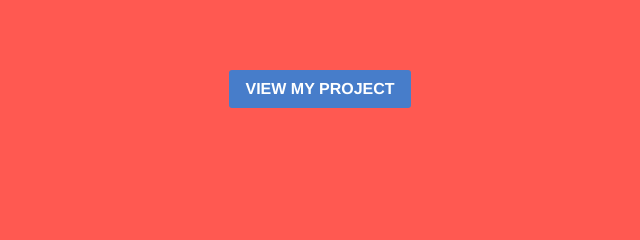
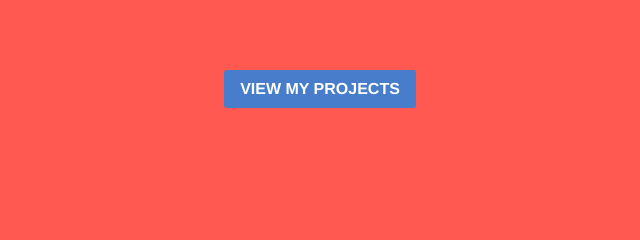
Before and after one commit to ajvirgil/Personal-Site, a plain HTML site: page index.html in a window 1280 px wide. Shown: the part 396-636 px from the top of the page, 320-960 px from the left. Drawn offline with Linux system fonts and the light colour scheme.

Commit message:
Changed a letter

```diff
--- a/index.html
+++ b/index.html
@@ -12,7 +12,7 @@
             <h5>HI, MY NAME IS AJ.</h5>
 			<h1>I'm a full-stack designer.</h1>
 		</div>
-    <button>VIEW MY PROJECT</button>
+    <button>VIEW MY PROJECTS</button>
 	</div>
 </div>
 
```
